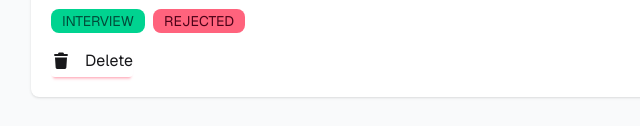
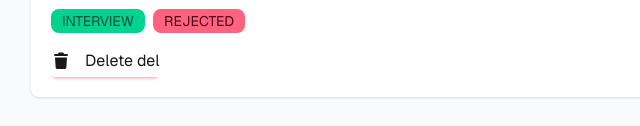
Before and after one commit to jnayeem06/assignment-4, a plain HTML site: page index.html in a window 1280 px wide. Shown: the part 2151-2277 px from the top of the page, 97-737 px from the left. Drawn offline with nearby package versions, Linux system fonts and the light colour scheme.

Commit message:
your message

```diff
--- a/index.html
+++ b/index.html
@@ -199,7 +199,7 @@
             <span class="badge badge-error">REJECTED</span>
           </div>
           <button class="btn btn-sm btn-error flex items-center space-x-2">
-            <i class="fas fa-trash"></i><span>Delete</span>
+            <i class="fas fa-trash"></i><span>Delete del</span>
           </button>
         </div>
       </div>
```
